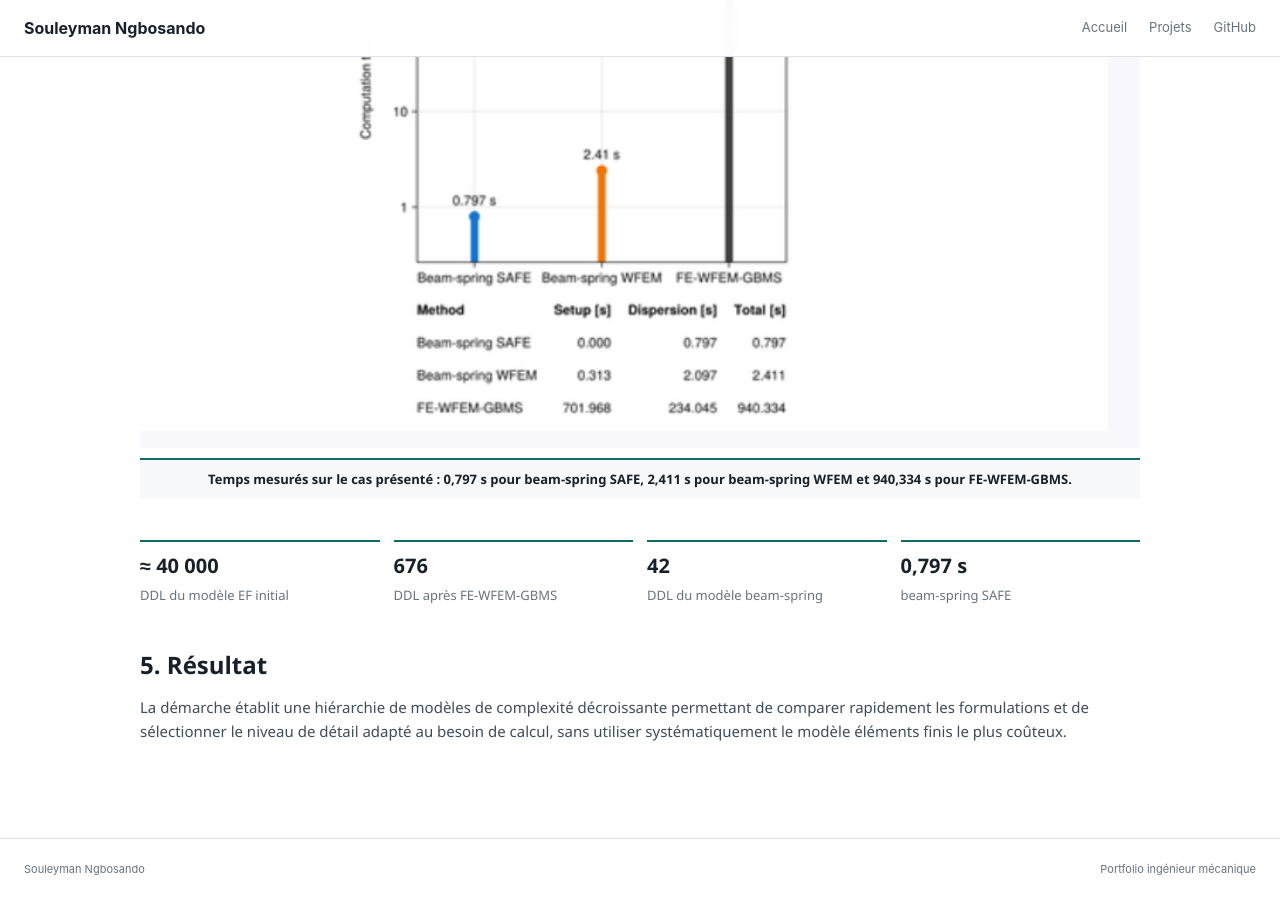
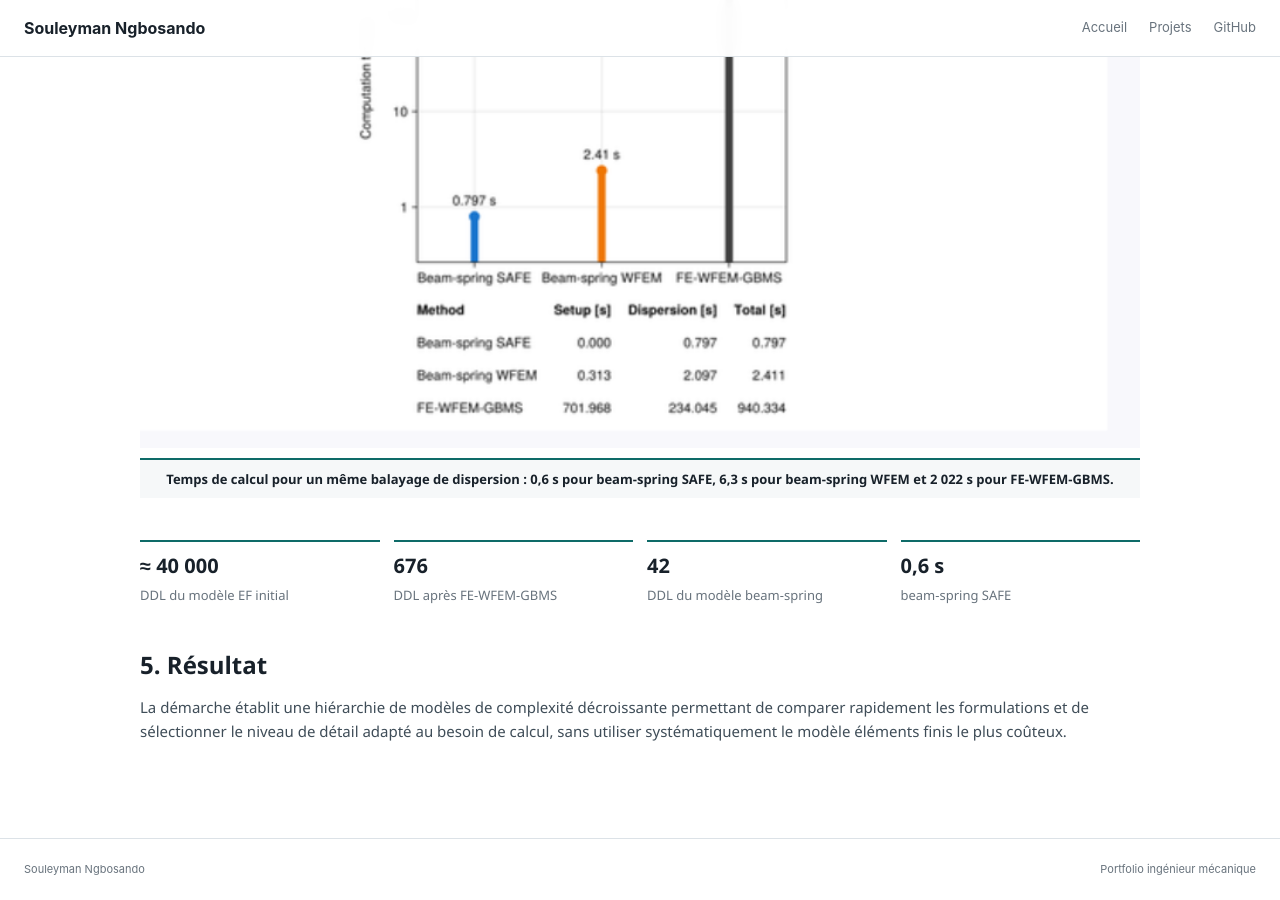
Before and after one commit to Ngbosando/Ngbosando.github.io, a Jekyll site: the page built from _projects/seven-wire-cable/index.md, in a window 1280 px wide and 900 px high, scrolled down 2743 px. Built offline with Jekyll 4.4.1, drawn with Linux system fonts in a browser that asks for light colours.

Commit message:
Corriger les temps de calcul du projet câble

```diff
--- a/_projects/seven-wire-cable/index.md
+++ b/_projects/seven-wire-cable/index.md
@@ -65,14 +65,14 @@ La réduction permet de choisir le niveau de détail adapté au besoin : modèle
 
 <figure class="figure-wide technical-figure single-figure">
   <a href="{{ '/assets/images/cable-time.png' | relative_url }}"><img src="{{ '/assets/images/cable-time.png' | relative_url }}" alt="Comparaison des temps de calcul des modèles du câble"></a>
-  <figcaption>Temps mesurés sur le cas présenté : 0,797 s pour beam-spring SAFE, 2,411 s pour beam-spring WFEM et 940,334 s pour FE-WFEM-GBMS.</figcaption>
+  <figcaption>Temps de calcul pour un même balayage de dispersion : 0,6 s pour beam-spring SAFE, 6,3 s pour beam-spring WFEM et 2 022 s pour FE-WFEM-GBMS.</figcaption>
 </figure>
 
 <div class="metric-strip">
   <div><b>≈ 40 000</b><span>DDL du modèle EF initial</span></div>
   <div><b>676</b><span>DDL après FE-WFEM-GBMS</span></div>
   <div><b>42</b><span>DDL du modèle beam-spring</span></div>
-  <div><b>0,797 s</b><span>beam-spring SAFE</span></div>
+  <div><b>0,6 s</b><span>beam-spring SAFE</span></div>
 </div>
 
 ## 5. Résultat
```
